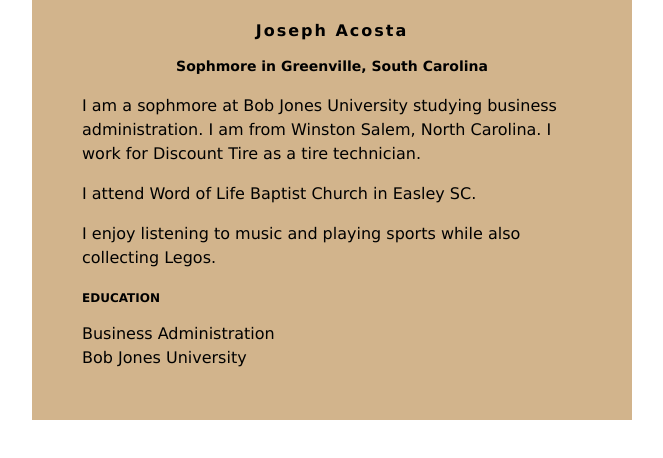
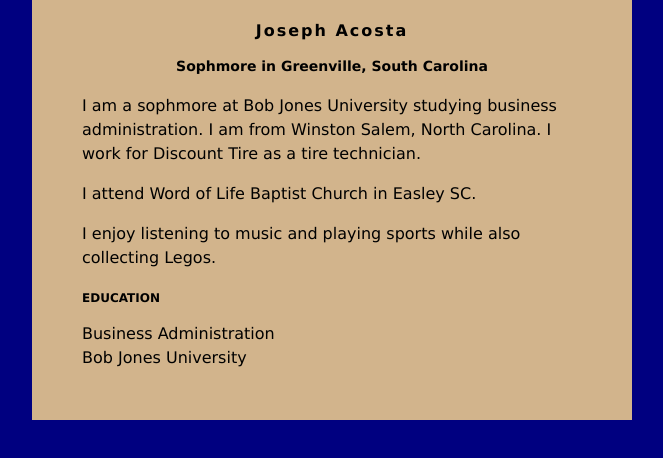
Before and after one commit to joseph-005/joseph-005.github.io, a plain HTML site: page index.html in a window 1280 px wide. Shown: the whole page, without its empty margins (308-971 px from the left). Drawn offline with Linux system fonts and the light colour scheme.

Commit message:
Update index.html

```diff
--- a/index.html
+++ b/index.html
@@ -2,7 +2,7 @@
 <head>
 <style>
 body {
-    background: lightnavy;
+    background: navy;
     font-family: Verdana;
 }
 #content {
```
